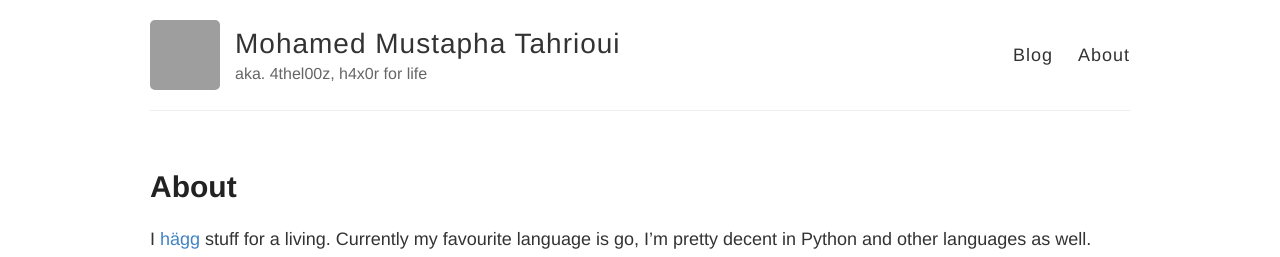
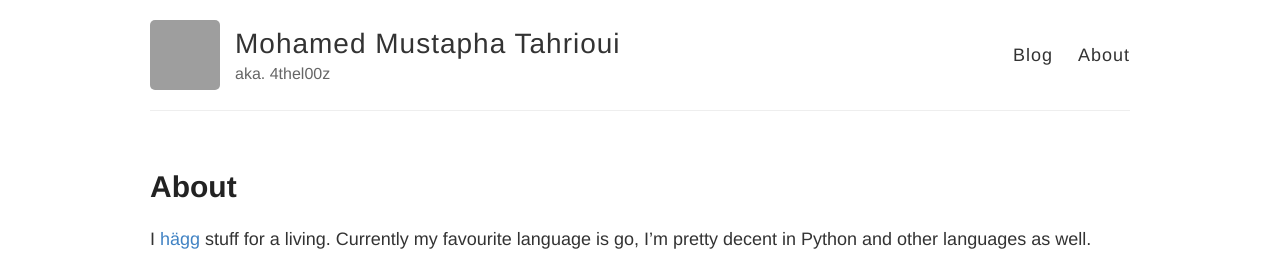
Before and after one commit to 4thel00z/4thel00z.github.io, a Jekyll site: the page built from about.md, in a window 1280 px wide. Shown: the top 257 px of the page. Built offline with Jekyll 4.4.1, drawn with Linux system fonts in a browser that asks for light colours; grey boxes are pictures that could not be loaded.

Commit message:
[master] Be less cringe

```diff
--- a/_config.yml
+++ b/_config.yml
@@ -6,7 +6,7 @@
 name: "Mohamed Mustapha Tahrioui"
 
 # Short bio or description (displayed in the header)
-description: "aka. 4thel00z, h4x0r for life"
+description: "aka. 4thel00z"
 
 # URL of your avatar or profile pic (you could use your GitHub profile pic)
 avatar: https://avatars0.githubusercontent.com/u/22024133?s=460&v=4
```
